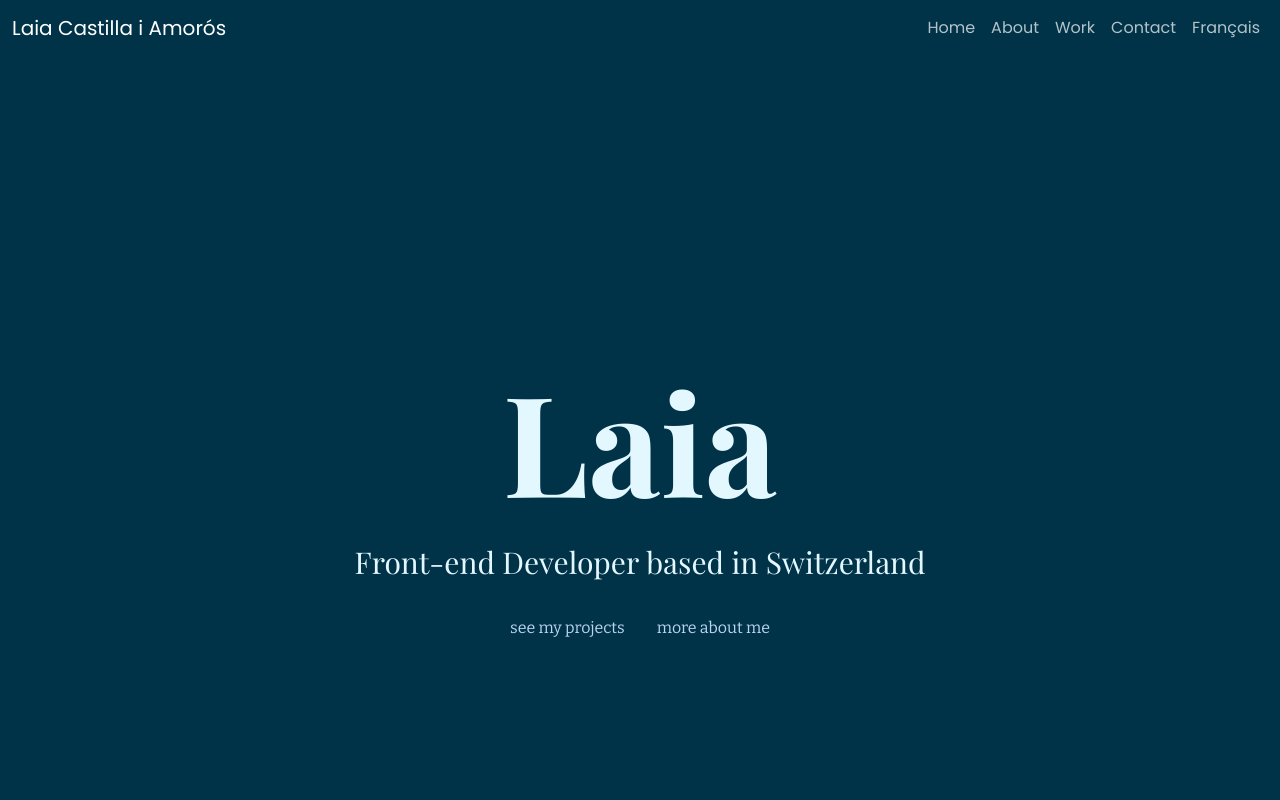
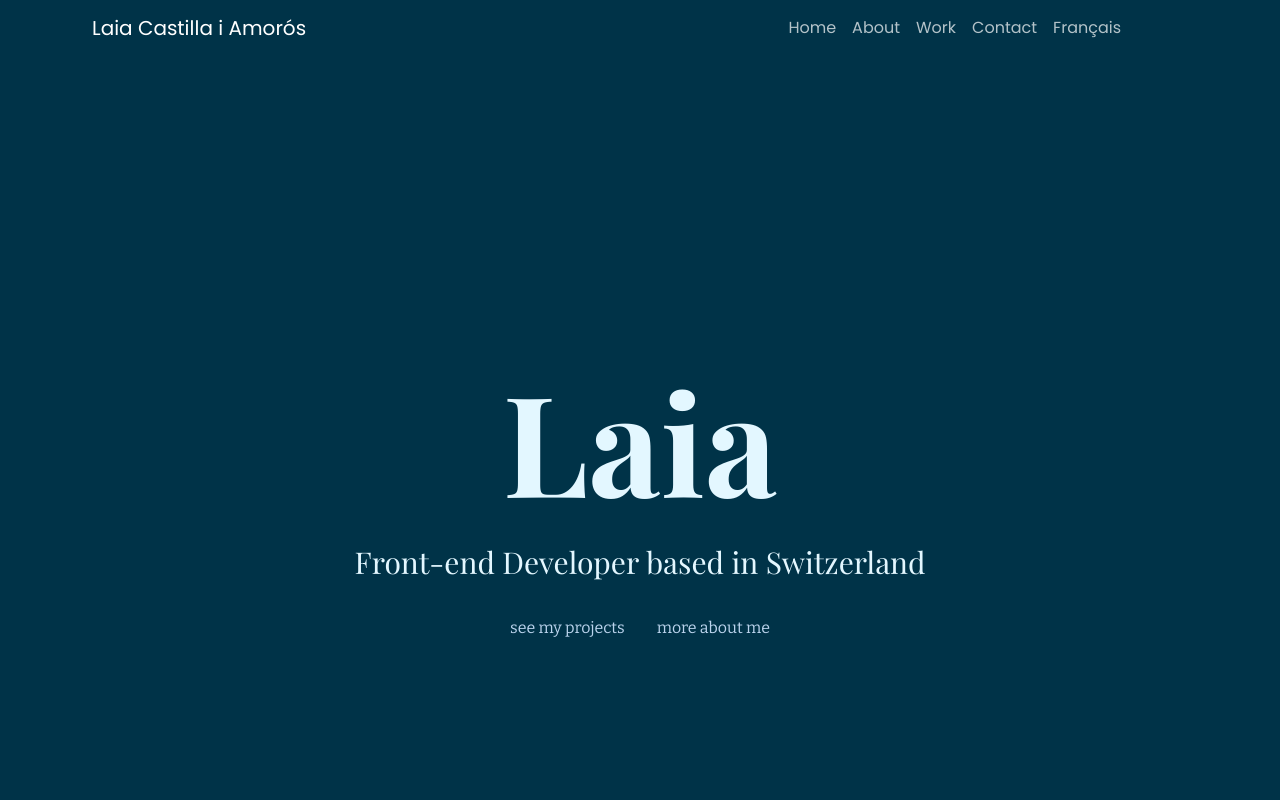
Before and after one commit to LaiaCastilla/portfolio-react, a React (Create React App) app: page / in a window 1280 px wide. Shown: the top 800 px of the page. Built offline with nearby package versions, Linux system fonts and the light colour scheme.

Commit message:
about  creation and navbar media queries

```diff
--- a/src/NavigationBar.css
+++ b/src/NavigationBar.css
@@ -7,3 +7,19 @@
   transform: scale(1.1);
   opacity: 1;
 }
+.navbar-brand {
+  margin-left: 80px;
+}
+.navbar-nav {
+  padding-right: 139px;
+}
+@media (max-width: 830px) {
+  .navbar-brand {
+    margin-left: 0px;
+    padding-left: 0px;
+  }
+  .navbar-nav {
+    padding-right: 0px;
+    margin-right: 0px;
+  }
+}
```
Also changed, not shown: src/About.css (added), src/About.js (added).
